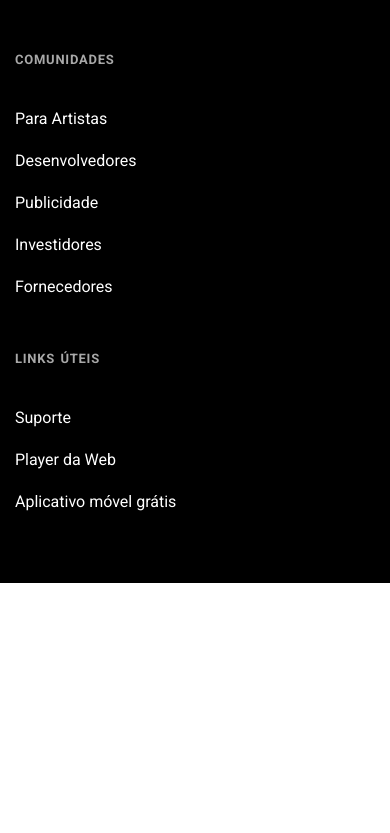
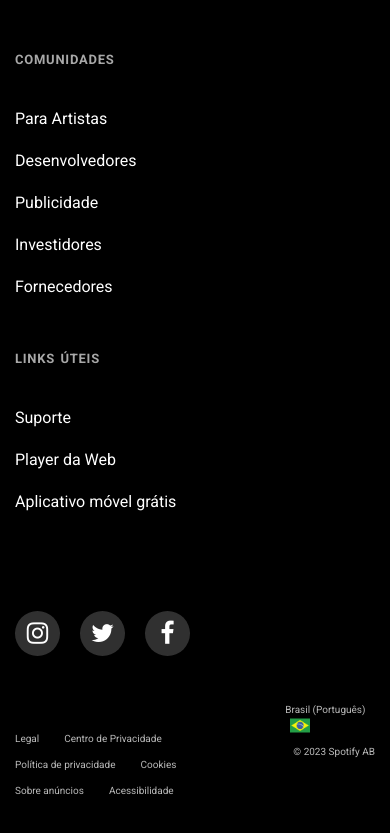
Before and after one commit to gustavoscarl/spotify-clone-IMATECH, a plain HTML site: page index.html in a window 390 px wide. Shown: the part 1147-1980 px from the top of the page. Before the commit the page ends 1730 px from the top, so only its background shows below. Drawn offline with Linux system fonts and the light colour scheme.

Commit message:
footer and responsive classes (@ media query 751)

```diff
--- a/index.html
+++ b/index.html
@@ -52,10 +52,12 @@
 
   <footer>
     <div class="footer-container">
+
+      <div class="desktop-flex">
+        <div class="options">
           <div>
             <a href="#"><img class="footer-logo" src="img/logo (4).png" alt="Marca do Spotify, três ondas sonoras pretas em um fundo branco"></a>
           </div>
-      <div class="options">
           <div class="options-list">
             <h3>Empresa</h3>
             <ul>
@@ -84,8 +86,35 @@
           </div>
         </div>
         <div class="footer-links"> <!--links menu -->
-        <div>
-          <i class="fa-brands fa-twitter"></i>
+          <div class="circle-link">
+            <a href="#"><i class="circle-item fa fa-instagram" style="font-size: 25px;"></i></a>
+          </div>
+          <div class="circle-link">
+            <a href="#"><i class="circle-item fa fa-twitter" style="font-size: 25px;"></i></a>
+          </div>
+          <div class="circle-link">
+            <a href="#"><i class="circle-item fa fa-facebook" style="font-size: 25px;"></i></a>
+          </div>
+        </div>
+      </div>
+      <div class="footer-final">
+        <div class="final-container">
+          <div class="politics">
+            <ul class="politics-list">
+              <li><a href="#">Legal</a></li>
+              <li><a href="#">Centro de Privacidade</a></li>
+              <li><a href="#">Política de privacidade</a></li>
+              <li><a href="#">Cookies</a></li>
+              <li><a href="#">Sobre anúncios</a></li>
+              <li><a href="#">Acessibilidade</a></li>
+            </ul>
+          </div>
+          <div class="language">
+            <ul class="language-list">
+              <li class="flag-container"><a href="#">Brasil (Português)<span><img class="brasil-flag" src="img/brazil.png" alt="Bandeira do Brasil"></span></a></li>
+              <li>© 2023 Spotify AB</li>
+            </ul>
+          </div>
         </div>
       </div>
     </div>
--- a/script.js
+++ b/script.js
@@ -21,6 +21,6 @@ function closeDropdown(sizeWindow){
   }
 }
 
-let sizeWindow = window.matchMedia("(min-width:601px)");
+let sizeWindow = window.matchMedia("(min-width:751px)");
 
 window.addEventListener('resize', () => {closeDropdown(sizeWindow)})
--- a/style.css
+++ b/style.css
@@ -28,7 +28,7 @@ header {
   align-items: center;
 }
 
-@media (min-width: 601px) {
+@media (min-width: 751px) {
   .container {
     justify-content: space-around;
   }
@@ -89,7 +89,7 @@ ul.mobile {
 }
 
 .mobile li a:hover {
-  color: rgb(185, 185, 185);
+  color: #1ed760;
   transition-duration: 300ms;
 }
 
@@ -99,7 +99,7 @@ ul.mobile {
   display: none;
 }
 
-@media (min-width: 601px) {
+@media (min-width: 751px) {
   .links {
     display: flex;
   }
@@ -110,7 +110,7 @@ ul.mobile {
 }
 
 .links li a:hover {
-  color: rgb(185, 185, 185);
+  color: #1ed760;
   transition-duration: 300ms;
 }
 
@@ -197,3 +197,127 @@ footer {
 .options-list li a:hover {
   color: #1ed760;
 }
+
+.footer-links {
+  margin-top: 100px;
+  display: flex;
+}
+
+.circle-link {
+  margin-right: 20px;
+  background: rgb(48, 48, 48);
+  width: 45px;
+  height: 45px;
+  border-radius: 50%;
+  display: flex;
+  justify-content: center;
+  align-items: center;
+}
+
+.circle-item:hover {
+  color: #1ed760;
+}
+
+.footer-final {
+  margin-top: 50px;
+  font-size: 10px;
+  width: 100%;
+}
+
+.politics-list {
+  display: flex;
+  flex-wrap: wrap;
+  margin-top: 12.5px;
+}
+
+.politics-list li {
+  padding-top: 15px;
+  padding-right: 25px;
+}
+
+.politics-list li a {
+  color: rgb(185, 185, 185);
+}
+
+.politics-list li a:hover {
+  color: #1ed760;
+}
+
+.language {
+  width: 50%;
+}
+
+.language-list {
+  display: flex;
+  flex-direction: column;
+  align-items: end;
+  transform: translateY(-25%);
+}
+
+.language-list li {
+  padding-top: 15px;
+  color: rgb(185, 185, 185);
+}
+
+.language-list li a {
+  color: rgb(185, 185, 185);
+  &:hover {
+    color: #1ed760;
+  }
+}
+
+.final-container {
+  display: flex;
+  width: 100%;
+}
+
+.brasil-flag {
+  max-width: 20px;
+  height: auto;
+  margin-left: 5px;
+  transform: translateY(25%);
+}
+
+@media (min-width: 751px) {
+  .desktop-flex {
+    display: flex;
+    flex-direction: row;
+    width: 100%;
+  }
+
+  .options {
+    width: 70%;
+    display: flex;
+    flex-direction: row;
+    justify-content: space-around;
+  }
+
+  .footer-logo {
+    margin-top: 50px;
+  }
+
+  .options div {
+    margin-left: 50px;
+  }
+
+  .footer-links {
+    width: 30%;
+    display: flex;
+    justify-content: center;
+  }
+
+  .language {
+    width: 30%;
+    justify-content: center;
+    display: flex;
+    font-size: 14px;
+  }
+
+  .politics {
+    font-size: 14px;
+    margin-left: 50px;
+    display: flex;
+    justify-content: center;
+    width: 70%;
+  }
+}
```
Lines whose indentation alone changed are shown as unchanged.
